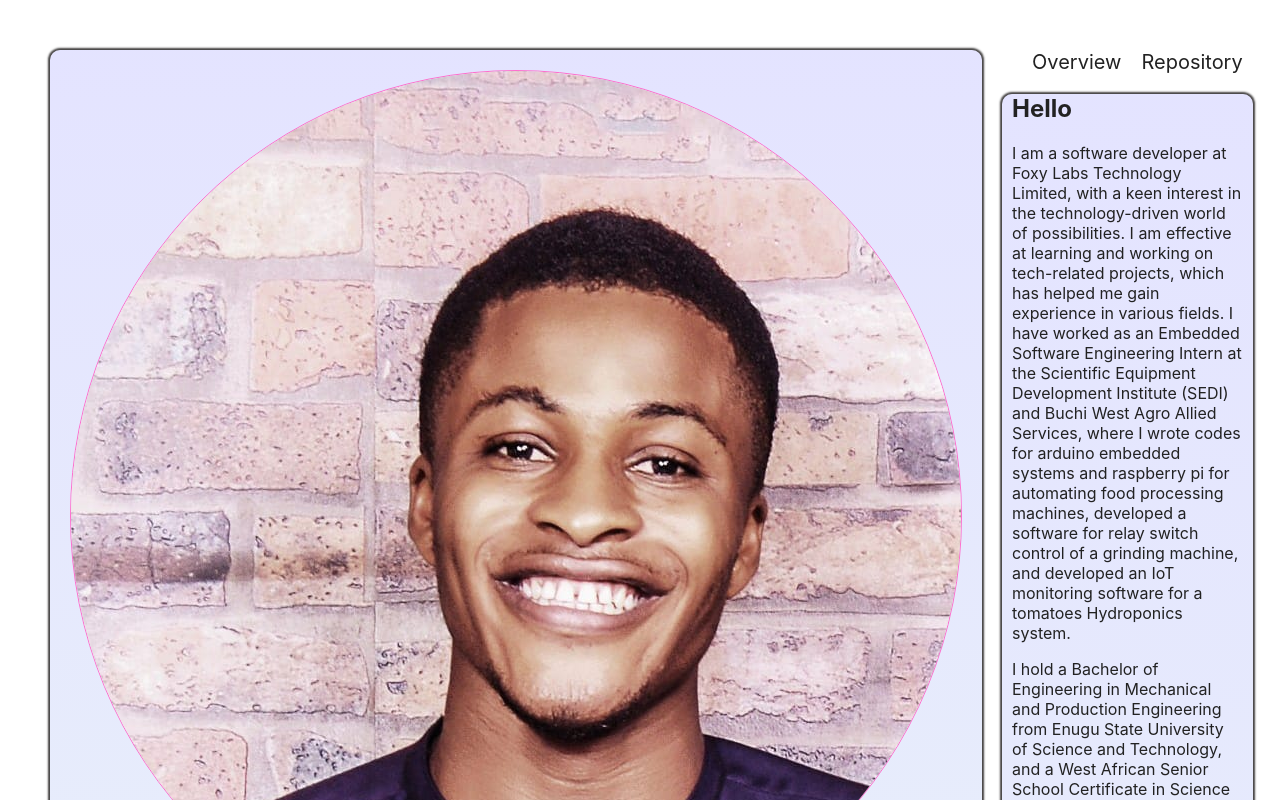
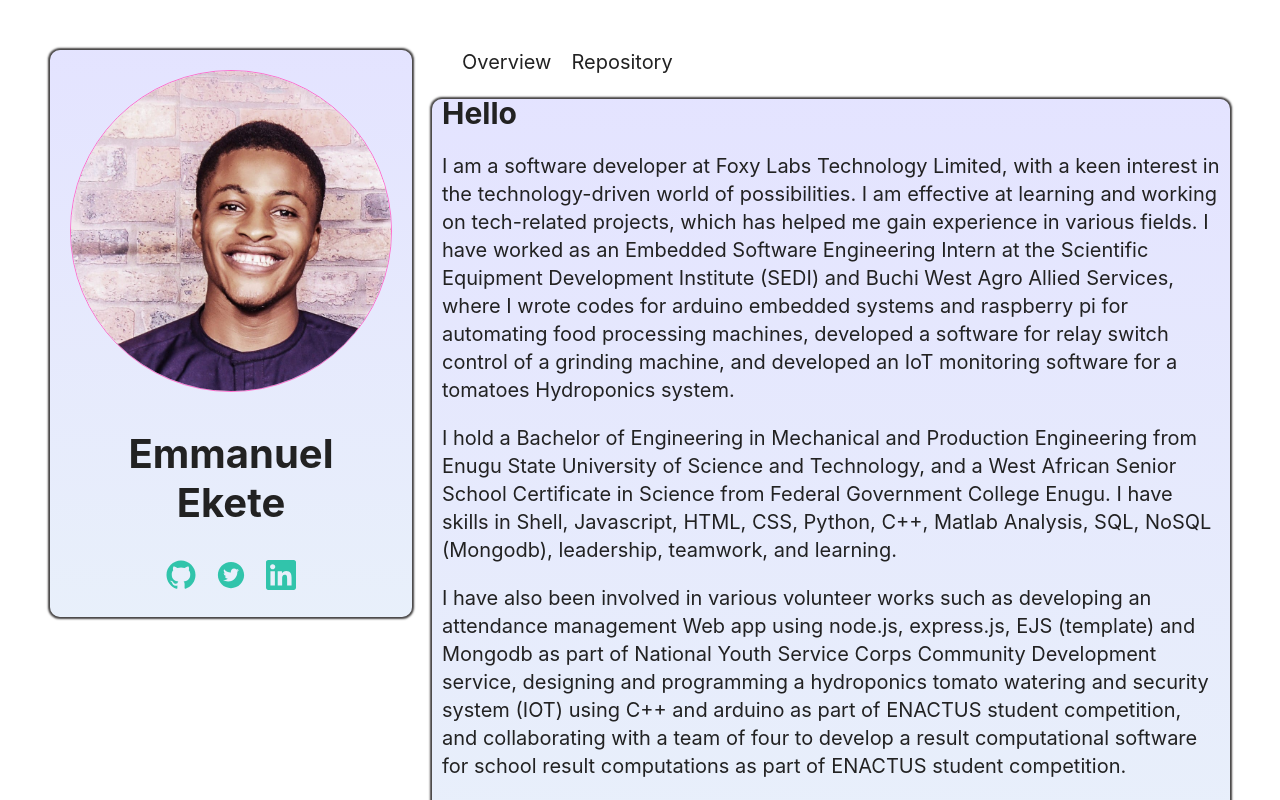
Before and after one commit to ceasar28/profile, a React (Create React App) app: page / in a window 1280 px wide. Shown: the top 800 px of the page. Built offline with nearby package versions, Linux system fonts and the light colour scheme.

Commit message:
Right side

```diff
--- a/src/Components/Leftcomponent/Leftside.css
+++ b/src/Components/Leftcomponent/Leftside.css
@@ -15,6 +15,7 @@
 .left img {
   border-radius: 50%;
   border: 1px solid #ff6dcd;
+  width: 25vw;
 }
 .left h2 {
   font-size: 40px;
--- a/src/Components/Rightcomponents/Overview.css
+++ b/src/Components/Rightcomponents/Overview.css
@@ -1,4 +1,6 @@
 .overview {
   color: #222;
   margin: 10px;
+  font-size: 20px;
+  line-height: 1.75rem;
 }
```
